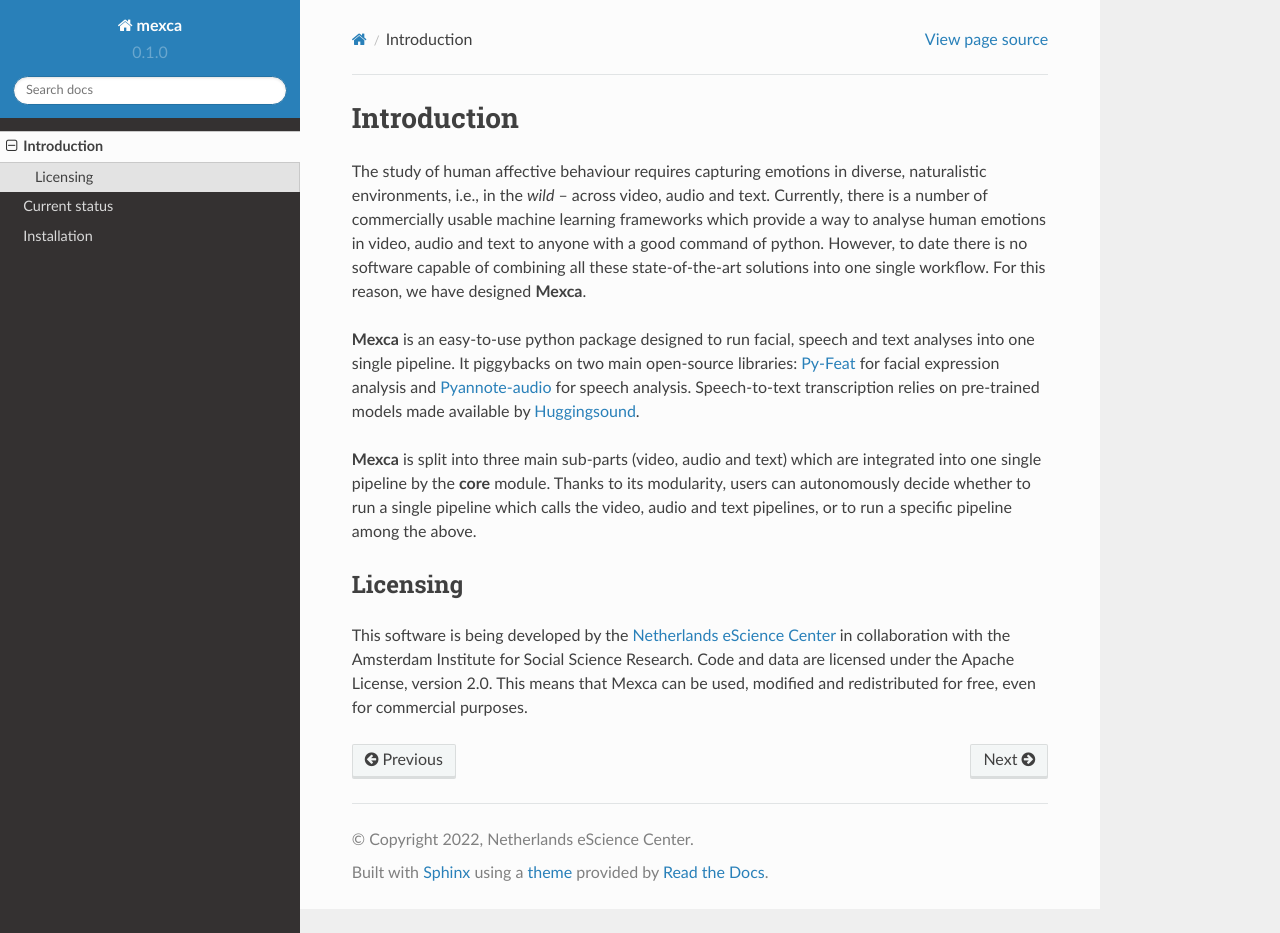
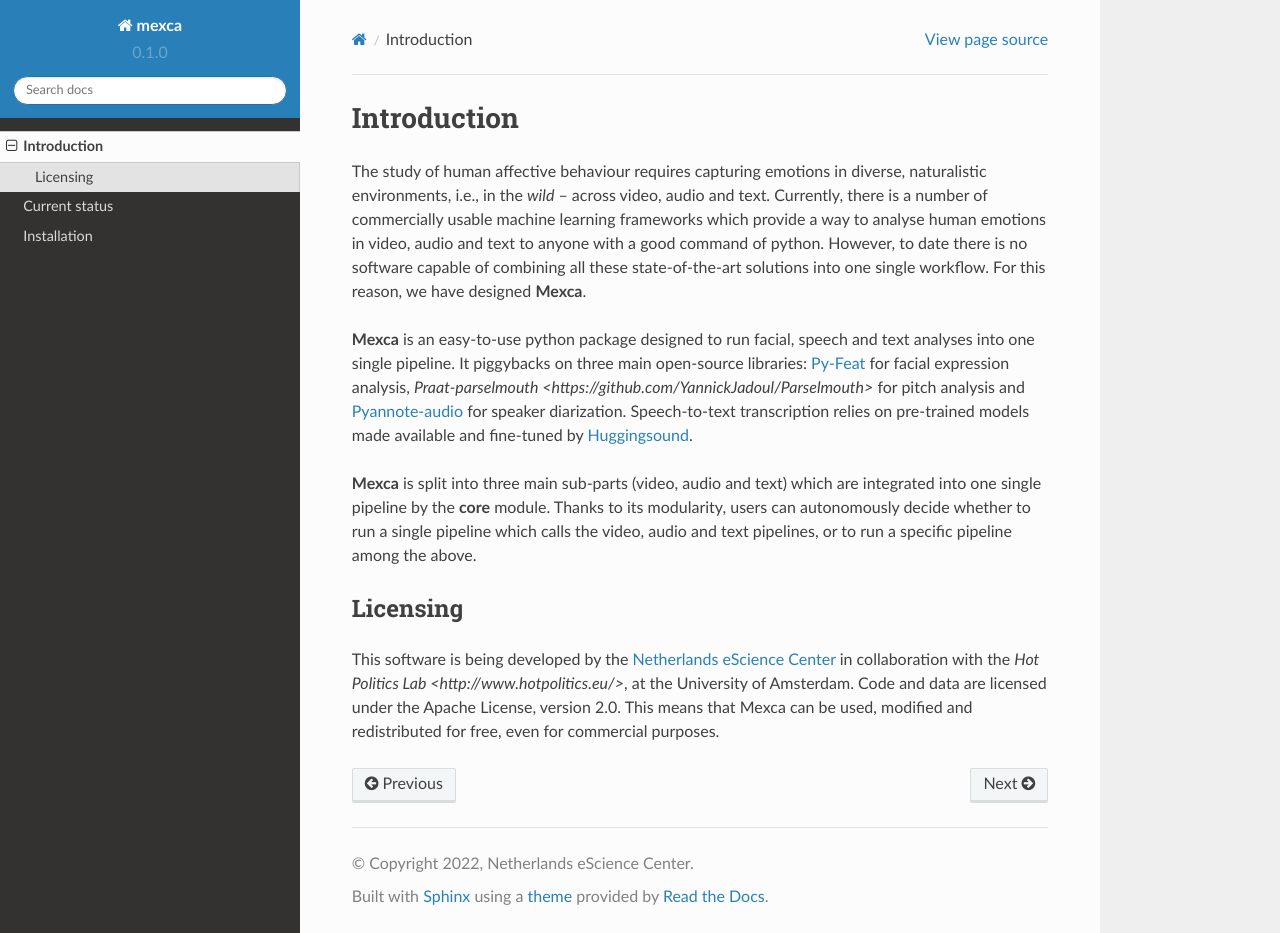
Before and after one commit to mexca/mexca, a Sphinx documentation site: the page built from docs/introduction.rst, in a window 1280 px wide and 933 px high. Built offline with Sphinx 7.4.7 and the Read the Docs theme 2.0.0, drawn with Linux system fonts in a browser that asks for light colours.

Commit message:
readthedocs documentation now better matches the one reported in the README

```diff
--- a/docs/current_status.rst
+++ b/docs/current_status.rst
@@ -5,7 +5,7 @@
 
 The current release includes the necessary steps to (i) identify individuals' (ii) classify their facial expressions (iii) record if, when and how long they speak (iv) extract pitch range (if speaking) and (v) transcribe speech content. Languages available at the moment are Dutch and English.
 
-We report the list of information that Mexca currenlty provides below. We are going to update this list with future realeases.
+We report the features that Mexca currenlty extracts below. We are going to update this list with future realeases.
 
 Video:
 
--- a/docs/introduction.rst
+++ b/docs/introduction.rst
@@ -4,11 +4,11 @@
 The study of human affective behaviour requires capturing emotions in diverse, naturalistic environments, i.e., in the *wild* -- across video, audio and text. Currently, there is a number of commercially usable machine learning frameworks which provide a way to analyse human emotions in video, audio and text to anyone with a good command of python. However, to date there is no software capable of combining all these state-of-the-art solutions into one single workflow. For this reason, we have designed **Mexca**.
 
 
-**Mexca** is an easy-to-use python package designed to run facial, speech and text analyses into one single pipeline. It piggybacks on two main open-source libraries: `Py-Feat <https://py-feat.org/pages/intro.html>`_ for facial expression analysis and `Pyannote-audio <https://github.com/pyannote/pyannote-audio>`_ for speech analysis. Speech-to-text transcription relies on pre-trained models made available by `Huggingsound <https://github.com/jonatasgrosman/huggingsound>`_.
+**Mexca** is an easy-to-use python package designed to run facial, speech and text analyses into one single pipeline. It piggybacks on three main open-source libraries: `Py-Feat <https://py-feat.org/pages/intro.html>`_ for facial expression analysis,  `Praat-parselmouth <https://github.com/YannickJadoul/Parselmouth>` for pitch analysis and `Pyannote-audio <https://github.com/pyannote/pyannote-audio>`_ for speaker diarization. Speech-to-text transcription relies on pre-trained models made available and fine-tuned by `Huggingsound <https://github.com/jonatasgrosman/huggingsound>`_.
 
 **Mexca** is split into three main sub-parts (video, audio and text) which are integrated into one single pipeline by the **core** module. Thanks to its modularity, users can autonomously decide whether to run a single pipeline which calls the video, audio and text pipelines, or to run a specific pipeline among the above.
 
 Licensing
 ---------
 
-This software is being developed by the `Netherlands eScience Center <https://www.esciencecenter.nl/>`_ in collaboration with the Amsterdam Institute for Social Science Research. Code and data are licensed under the Apache License, version 2.0. This means that Mexca can be used, modified and redistributed for free, even for commercial purposes.
+This software is being developed by the `Netherlands eScience Center <https://www.esciencecenter.nl/>`_ in collaboration with the `Hot Politics Lab <http://www.hotpolitics.eu/>`, at the University of Amsterdam. Code and data are licensed under the Apache License, version 2.0. This means that Mexca can be used, modified and redistributed for free, even for commercial purposes.
```
